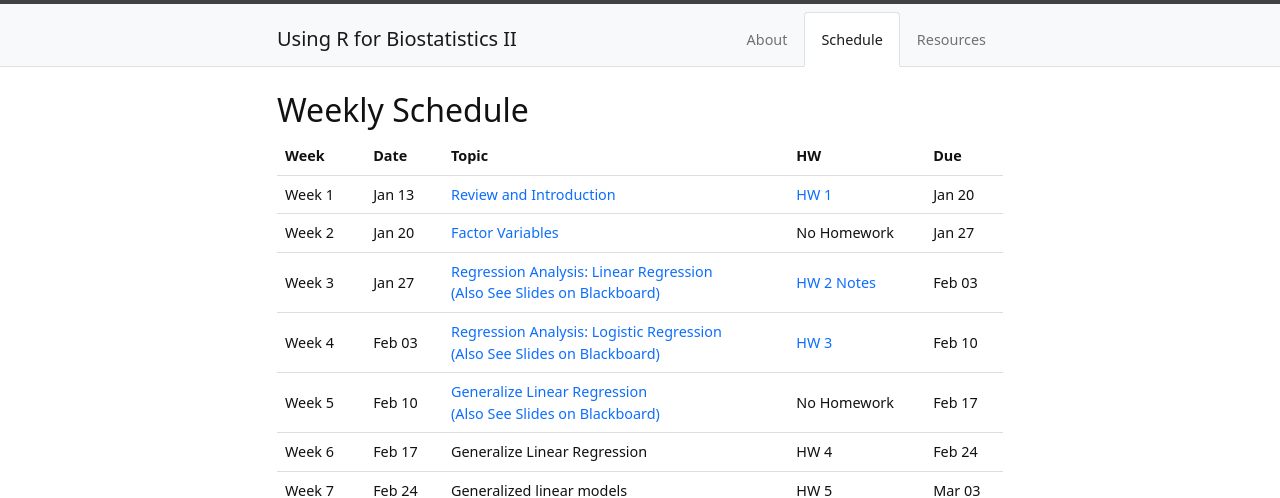
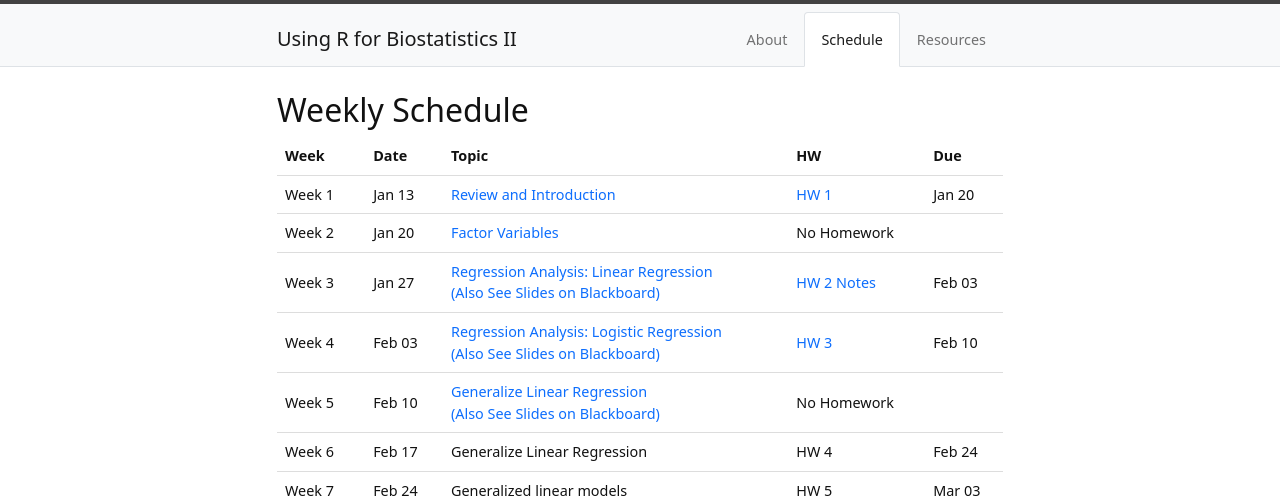
Before and after one commit to XiaoyuLiang/BIOE806-Spring2022, a Jekyll site: the page built from content/2-Schedule.md, in a window 1280 px wide. Shown: the top 498 px of the page. Built offline with Jekyll 4.4.1, drawn with Linux system fonts in a browser that asks for light colours.

Commit message:
Update 2-Schedule.md

```diff
--- a/content/2-Schedule.md
+++ b/content/2-Schedule.md
@@ -43,7 +43,7 @@ tr:hover {background-color: #D6EEEE;}
     <td>Jan 20</td>
     <td><a href="/BIOE806-Spring2022/Lecture/2-Factor-Variables.html">Factor Variables</a></td>
     <td>No Homework</td>
-    <td>Jan 27</td>
+    <td></td>
   </tr>
     <tr>
     <td>Week 3</td>
@@ -64,7 +64,7 @@ tr:hover {background-color: #D6EEEE;}
     <td>Feb 10</td>
     <td><a href="/BIOE806-Spring2022/Lecture/5-Regression-Analysis-Generalize-Linear-Regression.html">Generalize Linear Regression <br />(Also See Slides on Blackboard)</a></td>
     <td>No Homework</td>
-    <td>Feb 17</td>
+    <td></td>
   </tr>
     <tr>
     <td>Week 6</td>
```
